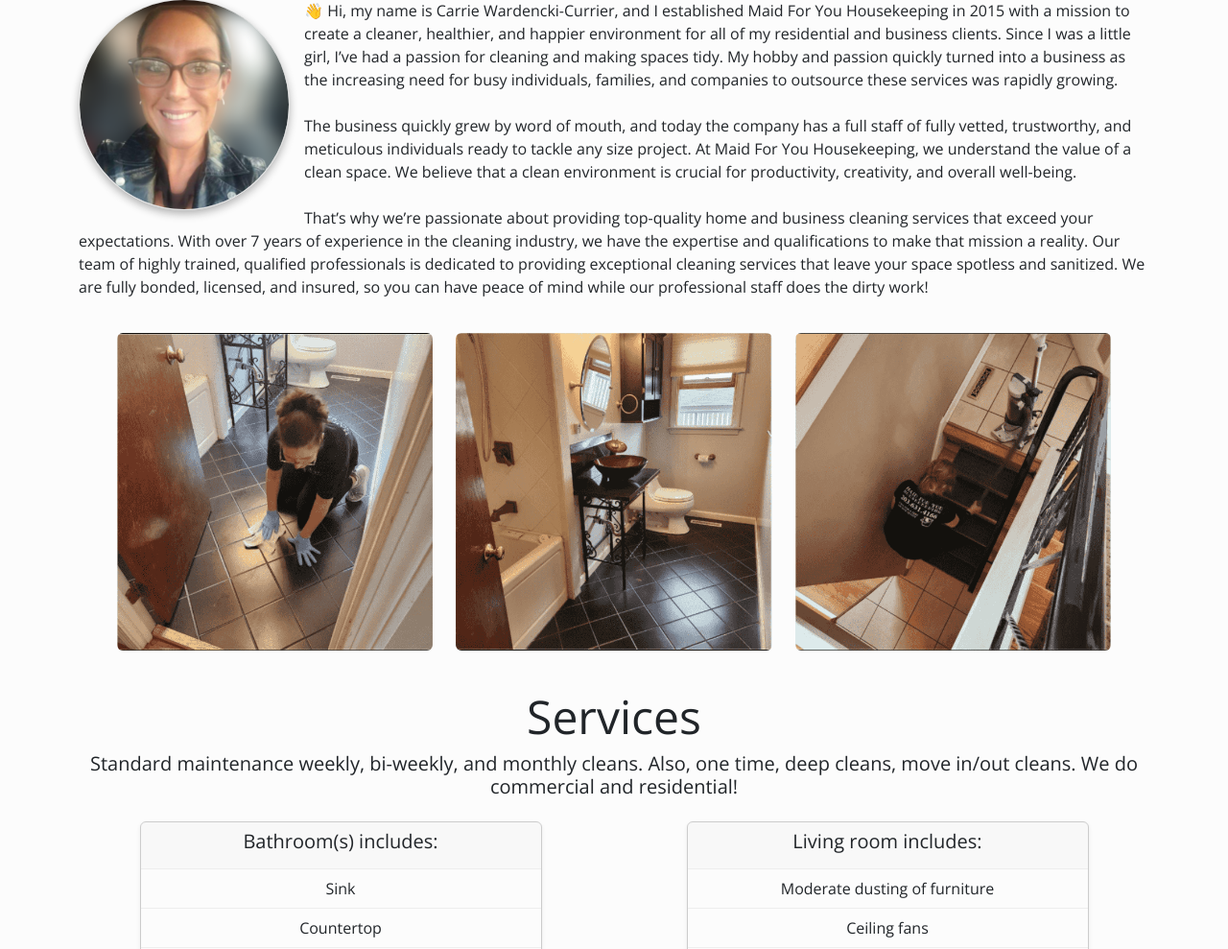
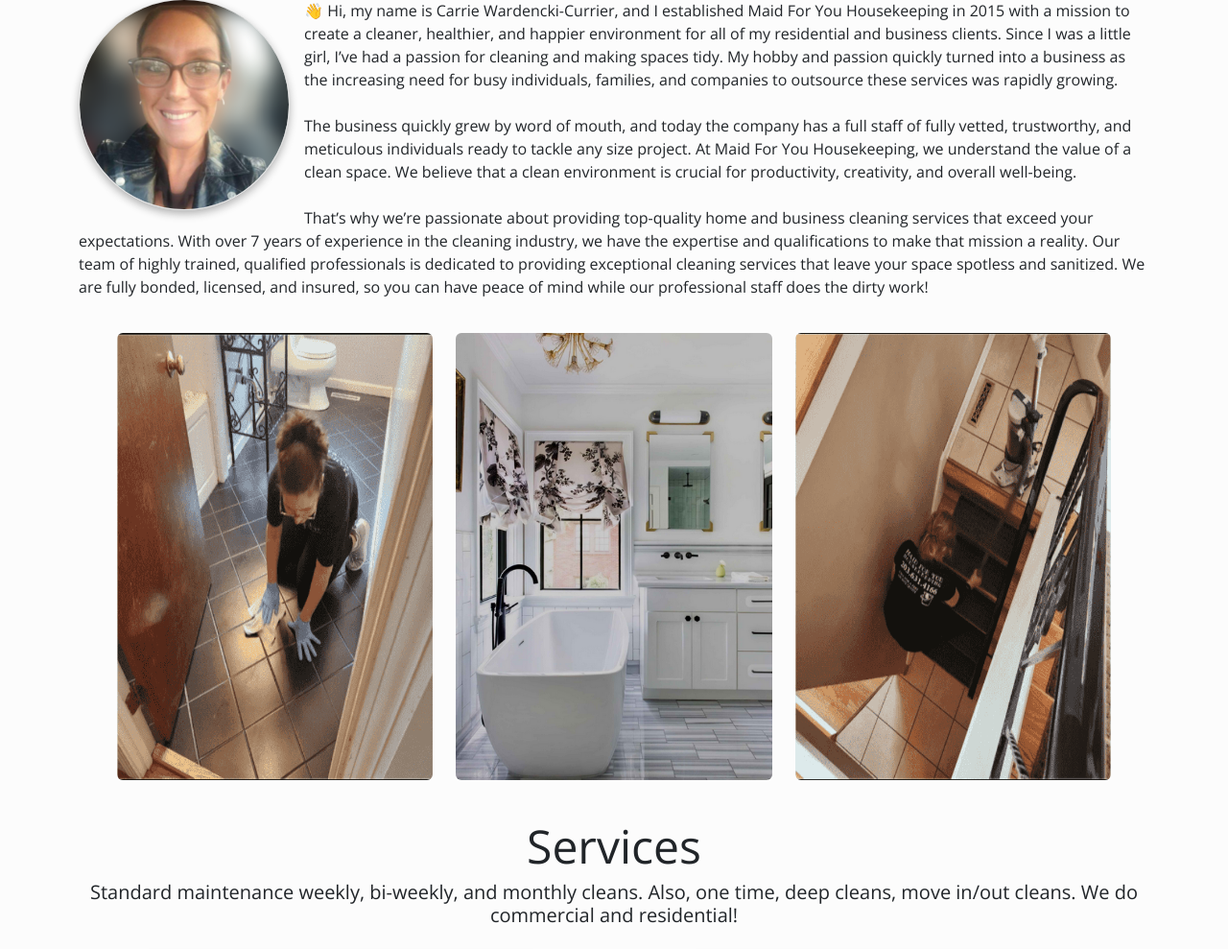
Before and after one commit to N1BRI/maid_for_you, a Flask app: page / in a window 1280 px wide. Shown: the part 827-1816 px from the top of the page at 96% size. Run offline with Flask 3, Linux system fonts and the light colour scheme; some libraries are stand-ins or nearby versions.

Commit message:
update bathroom

```diff
--- a/templates/index.html
+++ b/templates/index.html
@@ -216,15 +216,15 @@ background-repeat:no-repeat">
                             <div class="row justify-content-center">
                                 <div class="col-sm-4 mt-3 d-flex justify-content-center">
                                     <img src="{{url_for('static', filename='img/cleaning-1.png')}}"
-                                        class="img-fluid rounded" alt="Cleaning 1">
+                                        class="img-fluid rounded" alt="Cleaning 1" style="max-height: 600px;">
                                 </div>
                                 <div class="col-sm-4 mt-3 d-flex justify-content-center">
                                     <img src="{{url_for('static', filename='img/cleaning-2.png')}}"
-                                        class="img-fluid rounded" alt="Cleaning 2">
+                                        class="img-fluid rounded" alt="Cleaning 2" style="max-height: 600px;">
                                 </div>
                                 <div class="col-sm-4 mt-3 d-flex justify-content-center">
                                     <img src="{{url_for('static', filename='img/cleaning-3.png')}}"
-                                        class="img-fluid rounded" alt="Cleaning 3">
+                                        class="img-fluid rounded" alt="Cleaning 3" style="max-height: 600px;">
                                 </div>
                             </div>
                         </div>
```
Also changed, not shown: static/img/cleaning-2.jpeg (added), static/img/cleaning-2.png.
